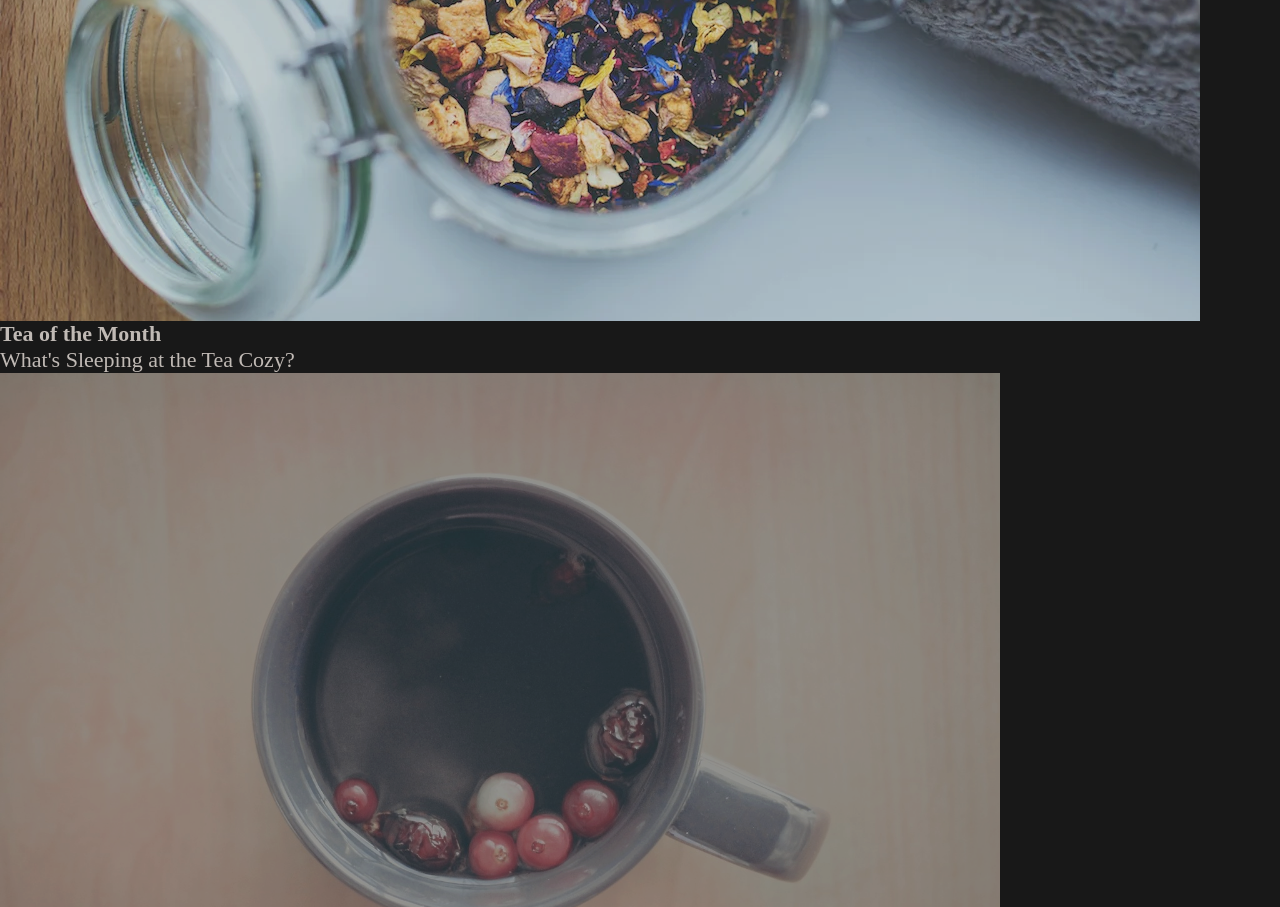
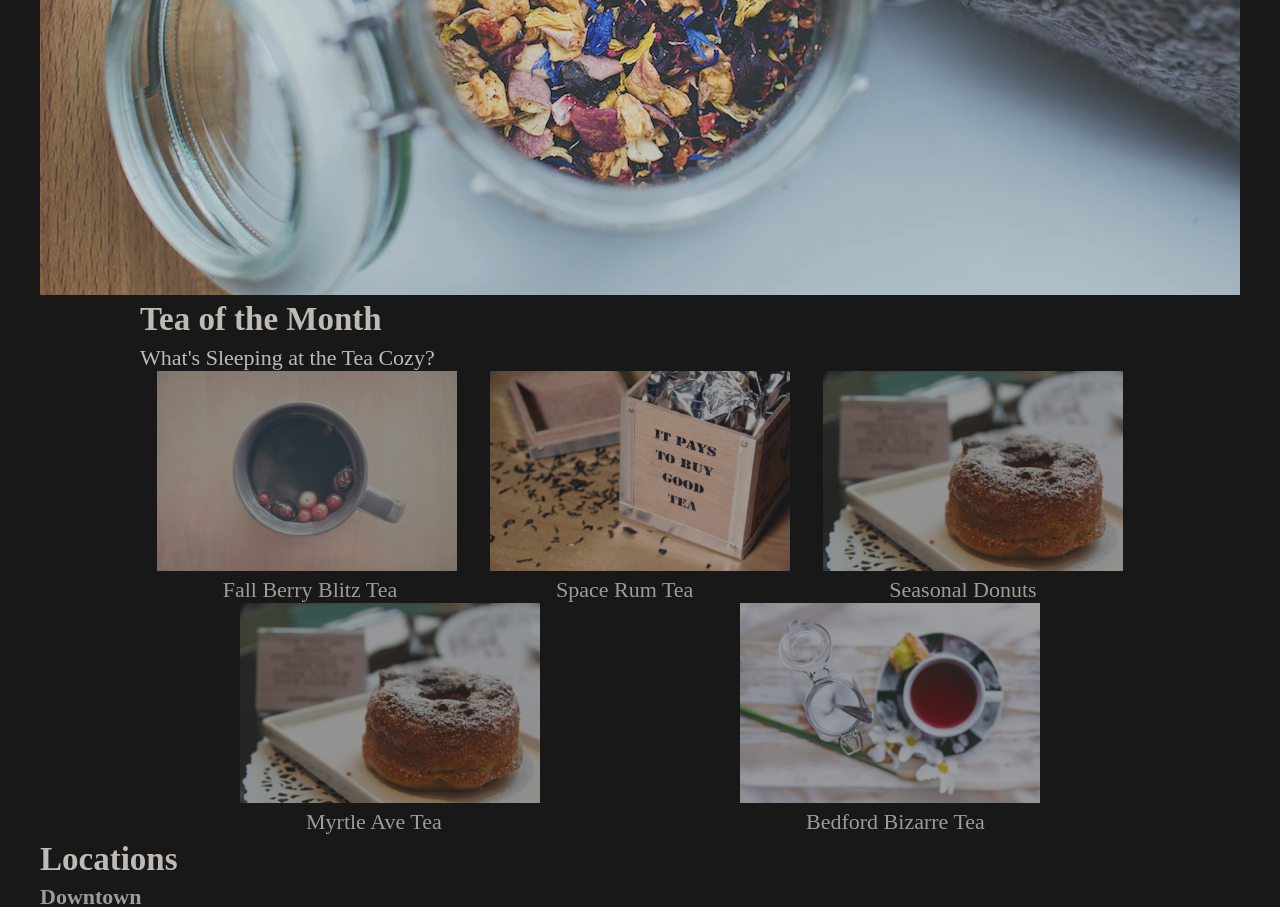
Before and after one commit to VictorOmarT/tea-cozy, a plain HTML site: page index.html in a window 1280 px wide. Shown: the part 474-1381 px from the top of the page. Drawn offline with Linux system fonts and the light colour scheme.

Commit message:
1rst and 2nd box ready

```diff
--- a/index.html
+++ b/index.html
@@ -17,7 +17,7 @@
         </ul>
     </header>
     <section id="mission">
-        <div>
+        <div class="mission-box">
             <h2>Our mission</h2>
         <h4>Handpicked, Artisanally Curated, Free Range, Sustainable, Small Batch, Fair Trade, Organic Tea</h4>
         </div>
@@ -26,24 +26,24 @@
         <h2>Tea of the Month</h2>
         <p>What's Sleeping at the Tea Cozy?</p>
         <div class="tea-box">
-            <div>
-                <img src="files/img-berryblitz.jpg" alt="berryblitz" >
+            <div class="carrusell">
+                <img src="files/img-berryblitz.jpg" height="200px" width="300px" alt="berryblitz" >
                 <p>Fall Berry Blitz Tea</p>
             </div>
-            <div>
-                <img src="files/img-spiced-rum.jpg" alt="spiced-rum" >
+            <div class="carrusell" >
+                <img src="files/img-spiced-rum.jpg" height="200px" width="300px" alt="spiced-rum" >
                 <p>Space Rum Tea</p>
             </div>
-            <div>
-                <img src="files/img-donut.jpg" alt="donut">
+            <div class="carrusell">
+                <img src="files/img-donut.jpg" height="200px" width="300px" alt="donut">
                 <p>Seasonal Donuts</p>
             </div>
-            <div>
-                <img src="files/img-donut.jpg" alt="donut">
+            <div class="carrusell">
+                <img src="files/img-donut.jpg" height="200px" width="300px" alt="donut">
                 <p>Myrtle Ave Tea</p>
             </div>
-            <div>
-                <img src="files/img-bedford-bizarre.webp" alt="bedford">
+            <div class="carrusell">
+                <img src="files/img-bedford-bizarre.webp" height="200px" width="300px" alt="bedford">
                 <p>Bedford Bizarre Tea</p>
             </div>
         </div>
--- a/style.css
+++ b/style.css
@@ -6,9 +6,13 @@
     color: seashell;
     opacity: 0.9;
     font-size: 22px;
-    display: inline-flex;
+
+}
+body{
+    display: grid;
     flex-direction: column;
     justify-content: center;
+    align-items: center;
 }
 
 header {
@@ -36,6 +40,7 @@ header li {
 }
 
 #mission {
+    display: flex;
     height: 700px;
     width: 1200px;
     background-image: url(/files/img-mission-background.webp);
@@ -44,6 +49,31 @@ header li {
     align-items: center;
 }
 
+.mission-box {
+    display: flex;
+    flex-direction: column;
+    align-items: center;
+    width: 100%;
+    padding: 0.5em;
+}
+
+h2 {
+    font-size: 1.5em;
+    line-height: 1.5em;
+}
+
 #tea-month {
-    width: 1000px
+    width: 1000px;
+    display: flex;
+    flex-direction: column;
+    justify-self: center;
 }
+.tea-box {
+    display: flex;
+    justify-content: space-around;
+    flex-wrap: wrap;
+}
+
+.carrusell p {
+    margin-left: 3em;
+}
```
